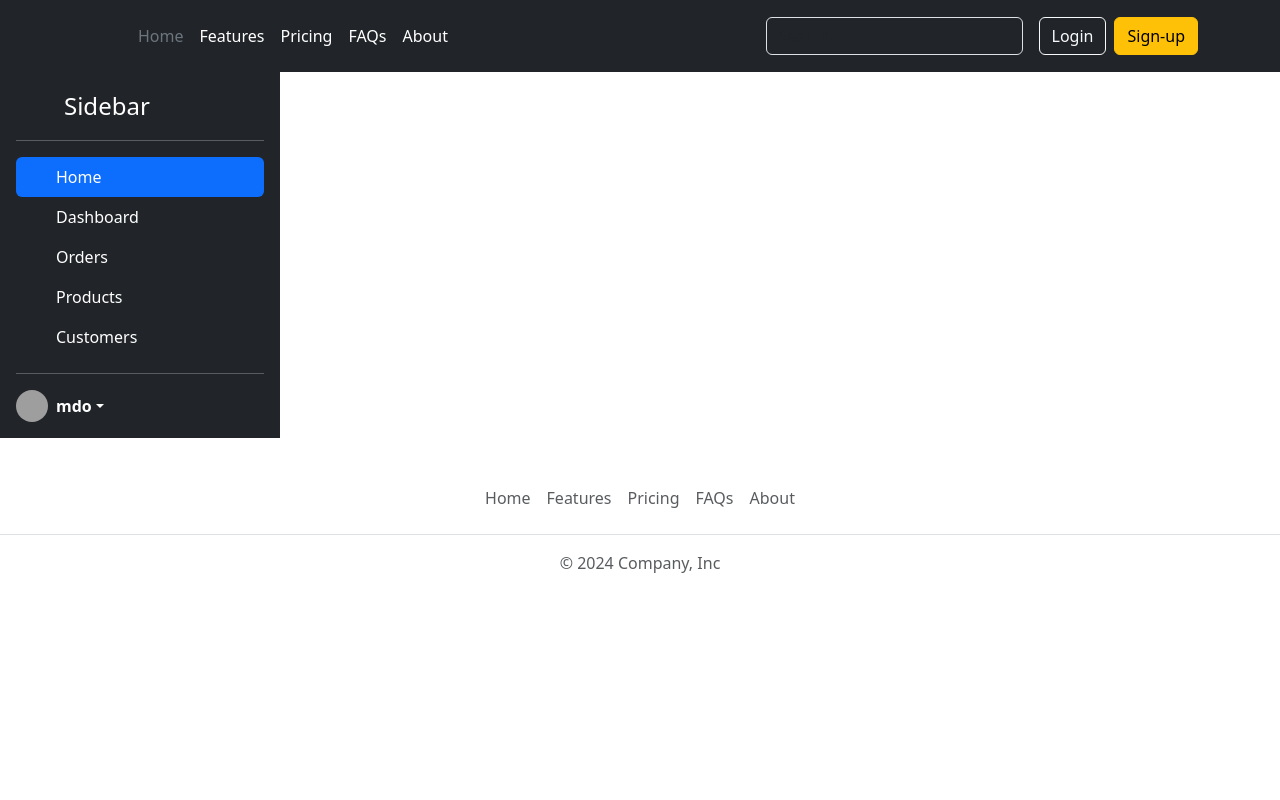
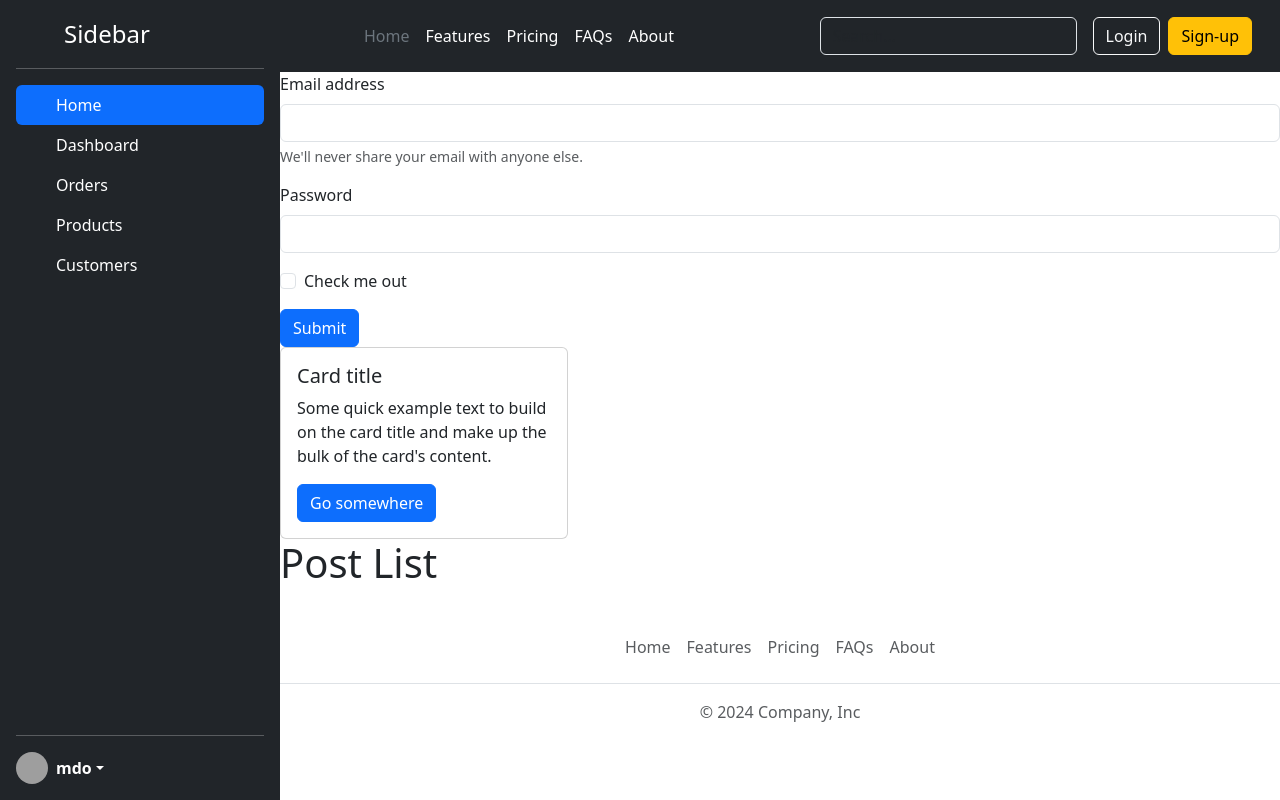
Before and after one commit to singhaditi2004/social-media-react, a React (Vite) app: page / in a window 1280 px wide. Built offline with nearby package versions, Linux system fonts and the light colour scheme; grey boxes are pictures that could not be loaded.

Commit message:
Components added

```diff
--- a/src/App.css
+++ b/src/App.css
@@ -0,0 +1,10 @@
+.container-app{
+    display: flex;
+}
+
+.content{
+    width: 100%;
+}
+.side-bar{
+    min-height: 800px;
+}
--- a/src/App.jsx
+++ b/src/App.jsx
@@ -1,15 +1,23 @@
 import "./App.css";
+import Card from "./Components/Card";
+import CreatePost from "./Components/CreatePost";
 import Footer from "./Components/Footer";
 import Header from "./Components/Header";
+import PostList from "./Components/PostList";
 import SideBar from "./Components/SideBar";
 
 function App() {
   return (
-    <>
-      <Header></Header>
+    <div className="container-app">
       <SideBar></SideBar>
-      <Footer></Footer>
-    </>
+      <div className="content">
+        <Header></Header>
+        <CreatePost></CreatePost>
+        <Card></Card>
+        <PostList></PostList>
+        <Footer></Footer>
+      </div>
+    </div>
   );
 }
 
--- /dev/null
+++ b/src/Components/Card.jsx
@@ -0,0 +1,17 @@
+const Card = () => {
+  return (
+    <div className="card" style={{ width: "18rem" }}>
+      <div className="card-body">
+        <h5 className="card-title">Card title</h5>
+        <p className="card-text">
+          Some quick example text to build on the card title and make up the
+          bulk of the card&apos;s content.
+        </p>
+        <a href="#" className="btn btn-primary">
+          Go somewhere
+        </a>
+      </div>
+    </div>
+  );
+};
+export default Card;
--- /dev/null
+++ b/src/Components/CreatePost.jsx
@@ -0,0 +1,44 @@
+const CreatePost = () => {
+  return (
+    <form>
+      <div className="mb-3">
+        <label htmlFor="exampleInputEmail1" className="form-label">
+          Email address
+        </label>
+        <input
+          type="email"
+          className="form-control"
+          id="exampleInputEmail1"
+          aria-describedby="emailHelp"
+        />
+        <div id="emailHelp" className="form-text">
+          We&apos;ll never share your email with anyone else.
+        </div>
+      </div>
+      <div className="mb-3">
+        <label htmlFor="exampleInputPassword1" className="form-label">
+          Password
+        </label>
+        <input
+          type="password"
+          className="form-control"
+          id="exampleInputPassword1"
+        />
+      </div>
+      <div className="mb-3 form-check">
+        <input
+          type="checkbox"
+          className="form-check-input"
+          id="exampleCheck1"
+        />
+        <label className="form-check-label" htmlFor="exampleCheck1">
+          Check me out
+        </label>
+      </div>
+      <button type="submit" className="btn btn-primary">
+        Submit
+      </button>
+    </form>
+  );
+};
+export default CreatePost;
--- /dev/null
+++ b/src/Components/PostList.jsx
@@ -0,0 +1,8 @@
+const PostList = () => {
+  return (
+    <div>
+      <h1>Post List</h1>
+    </div>
+  );
+};
+export default PostList;
--- a/src/Components/SideBar.jsx
+++ b/src/Components/SideBar.jsx
@@ -1,7 +1,7 @@
 const SideBar = () => {
   return (
     <div
-      className="d-flex flex-column flex-shrink-0 p-3 text-bg-dark"
+      className="d-flex flex-column flex-shrink-0 p-3 text-bg-dark side-bar"
       style={{ width: "280px" }}
     >
       <a
```
